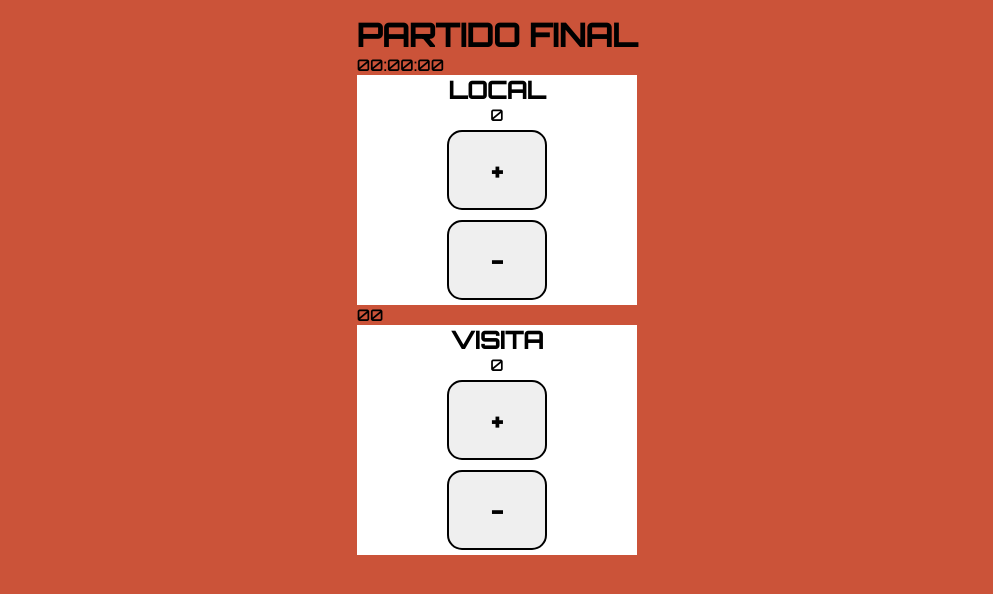
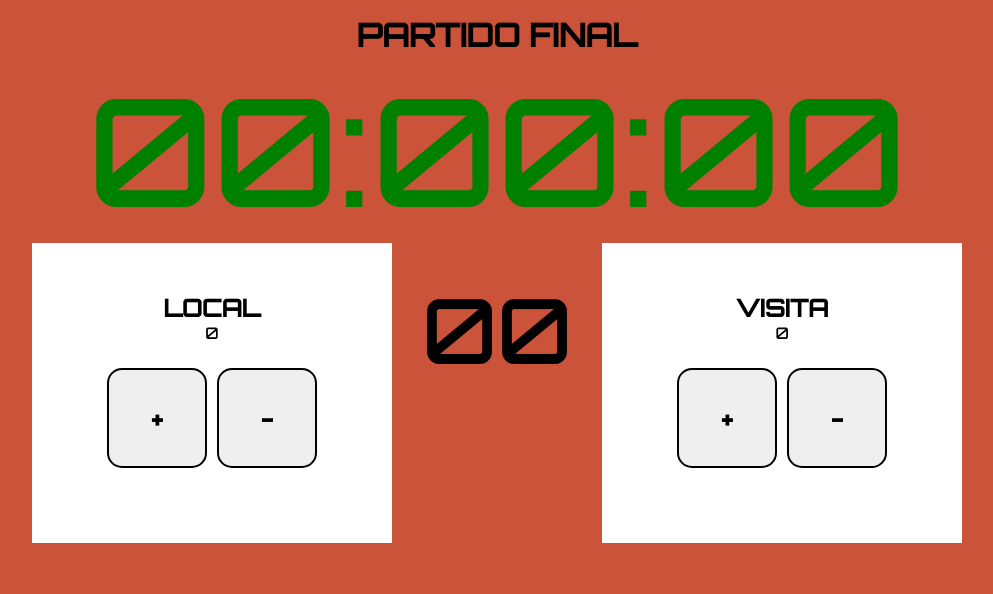
Before and after one commit to Diamantinomc/tablero-de-basket, a React (Create React App) app: page / in a window 1280 px wide. Shown: the top 594 px of the page, without its empty margins (143-1136 px from the left). Built offline with nearby package versions, Linux system fonts and the light colour scheme; the HTML template or start-up script is replaced by a standard one.

Commit message:
Mejorando el design

```diff
--- a/src/App.css
+++ b/src/App.css
@@ -12,9 +12,21 @@ html, body {
 
 .App {
   display: flex;
-  flex-wrap: nowrap;
+  flex-wrap: wrap;
   align-items: center;
   justify-content: center;
   padding-top: 15px;
   font-family: 'Orbitron', sans-serif;
 }
+
+.principal {
+  display: flex;
+  flex-direction: column;
+  align-items: center;
+  justify-content: center;
+}
+
+.marcadores {
+  display: flex;
+  flex-direction: row;
+}
--- a/src/App.js
+++ b/src/App.js
@@ -14,6 +14,7 @@ function App() {
             tiempoLargo = '00:00:00'
           />
         </div>
+        <div className='marcadores'>
           <div className='local'>
             <h2>LOCAL</h2>
             <Contador
@@ -21,13 +22,15 @@ function App() {
               esLocal={true}
             />
 
+            <div className='botonesLocal'>
               <Boton
                 texto="+"
               />
               <Boton
                 texto="-"/>
             </div>
-        <div className='shorTime'>
+          </div>
+          <div className='shortTime'>
             <ShortTime
               tiempoCorto= '00'
             />
@@ -38,12 +41,14 @@ function App() {
                 puntos = "0"
                 esLocal={false}
             />
-
+            <div className='botonesVisita'>
               <Boton
                 texto="+"
               />
               <Boton
                 texto="-"/>
+            </div>
+          </div>
         </div>
 
       </div>
--- a/src/components/longtime.js
+++ b/src/components/longtime.js
@@ -1,4 +1,5 @@
 import React from "react";
+import '../css/longTime.css';
 
 function LongTime ({ tiempoLargo }) {
   return (
--- a/src/components/shorttime.js
+++ b/src/components/shorttime.js
@@ -1,4 +1,5 @@
 import React from "react";
+import '../css/shortTime.css';
 
 function ShortTime ({ tiempoCorto }) {
   return (
--- a/src/css/boton.css
+++ b/src/css/boton.css
@@ -1,6 +1,8 @@
+@import url('https://fonts.googleapis.com/css2?family=Orbitron:wght@500&display=swap');
+
 button {
     width: 100px;
-    height: 80px;
+    height: 100px;
     font-family: 'Orbitron', sans-serif;
     font-weight: bold;
     color: black;
@@ -10,3 +12,9 @@ button {
     cursor: pointer;
     font-size: 25px;
   }
+
+  .botonesLocal, .botonesVisita {
+    display: flex;
+    flex-wrap: wrap;
+    padding: 20px;
+  }
--- a/src/css/contador.css
+++ b/src/css/contador.css
@@ -4,4 +4,5 @@
     background-color: white;
     justify-content: center;
     align-items: center;
+    padding: 50px;
 }
--- /dev/null
+++ b/src/css/longTime.css
@@ -0,0 +1,4 @@
+.longTime {
+    font-size: 150px;
+    color: green;
+}
--- /dev/null
+++ b/src/css/shortTime.css
@@ -0,0 +1,4 @@
+.shortTime {
+    font-size: 90px;
+    padding: 30px;
+}
```
Lines whose indentation alone changed are shown as unchanged.
